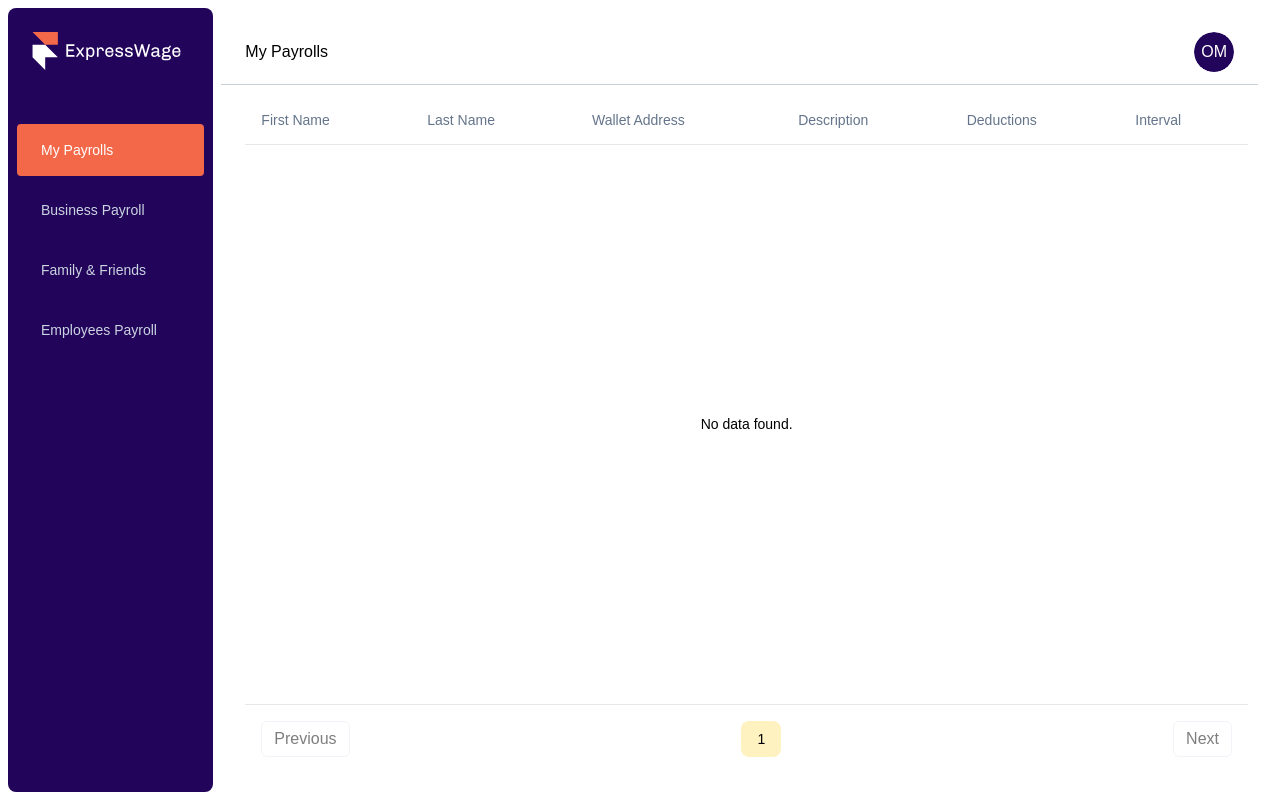
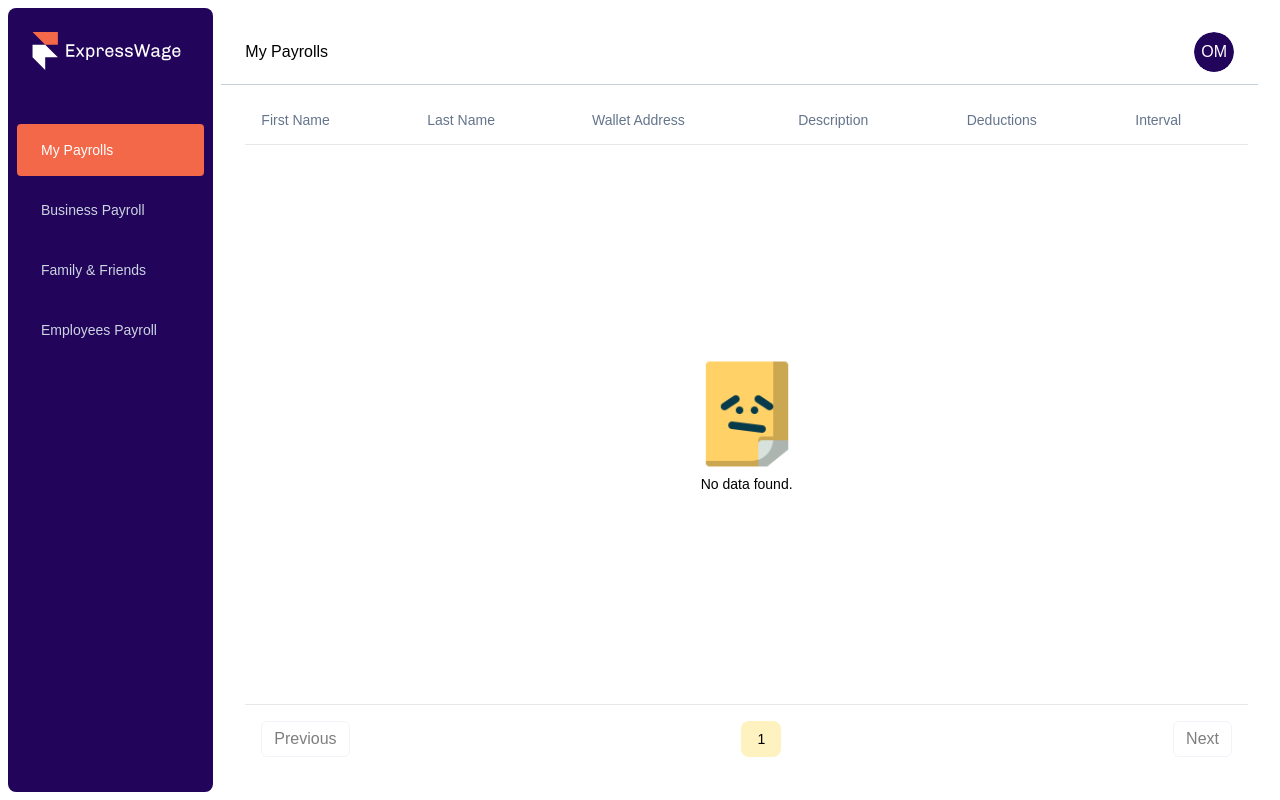
Before and after one commit to HeritageLabs/ExpressWage, a React (Vite) app: page /my-payrolls in a window 1280 px wide. Built offline with nearby package versions, Linux system fonts and the light colour scheme; a web font is replaced by a local one.

Commit message:
add no file

```diff
--- a/src/components/data-table.jsx
+++ b/src/components/data-table.jsx
@@ -78,9 +78,12 @@ const DataTable = ({
               <TableRow>
                 <TableCell
                   colSpan={columns?.length}
-                  className="text-center font-extralight"
+                  className="text-center font-extralight w-full"
                 >
-                  No data found.
+                  <div className="w-fit mx-auto">
+                    <img src="/no-file.png" alt="all file" className="w-[120px]" />
+                    <p>No data found.</p>
+                  </div>
                 </TableCell>
               </TableRow>
             )}
```
Also changed, not shown: public/no-file.png (added).
